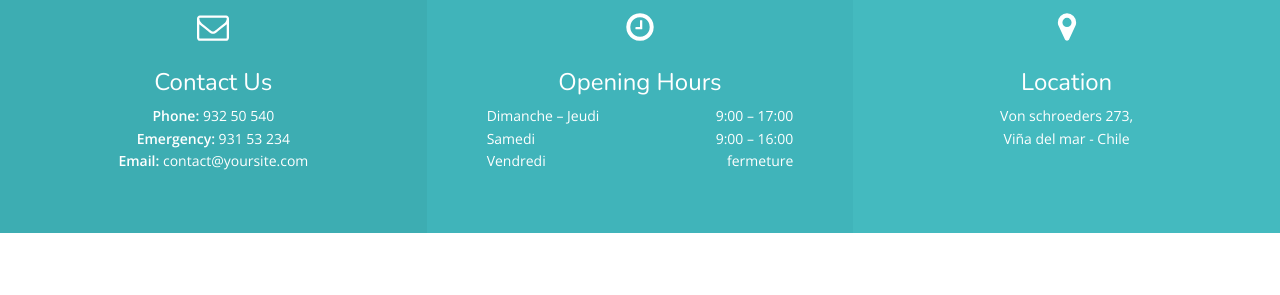
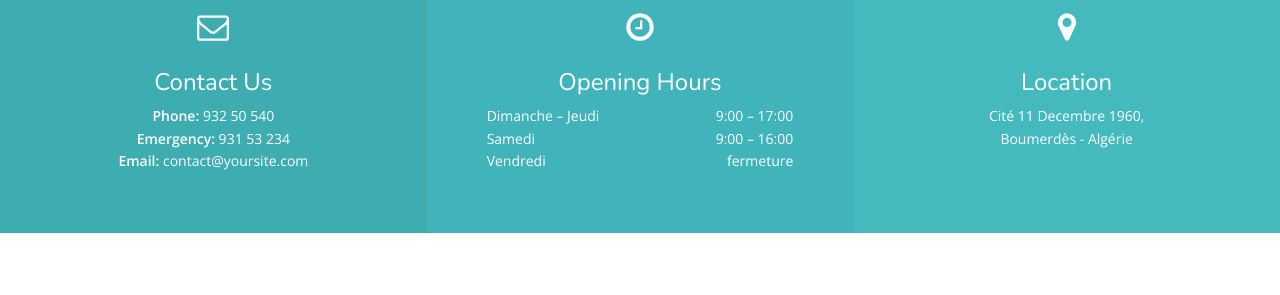
Before and after one commit to nabil-imadali/nabil-imadali.github.io, a Jekyll site: the page built from index.html, in a window 1280 px wide and 900 px high, scrolled down 441 px. Shown: the part 154-449 px from the top of the window. Built offline with Jekyll 4.4.1, drawn with Linux system fonts in a browser that asks for light colours; nearby versions of some CDN libraries.

Commit message:
changed favicon and address

```diff
--- a/_config.yml
+++ b/_config.yml
@@ -19,7 +19,7 @@ contact:
     phone: 932 50 540
     emergency: 931 53 234
     email: contact@yoursite.com
-    address: Von schroeders 273, <br> Viña del mar - Chile
+    address: Cité 11 Decembre 1960, <br> Boumerdès - Algérie
 
 # Opening hours
 dimanche_jeudi: 9:00 – 17:00
@@ -33,7 +33,7 @@ testimonials:
 # Map
 map:
     zoom: 17
-    address: Von schroeders 273, Viña del mar, Chile
+    address: Cité 11 Decembre 1960, Boumerdès, Algérie
     address_details: svg/min/logo.svg
 
 # Social settings
```
Also changed, not shown: favicon.png.
